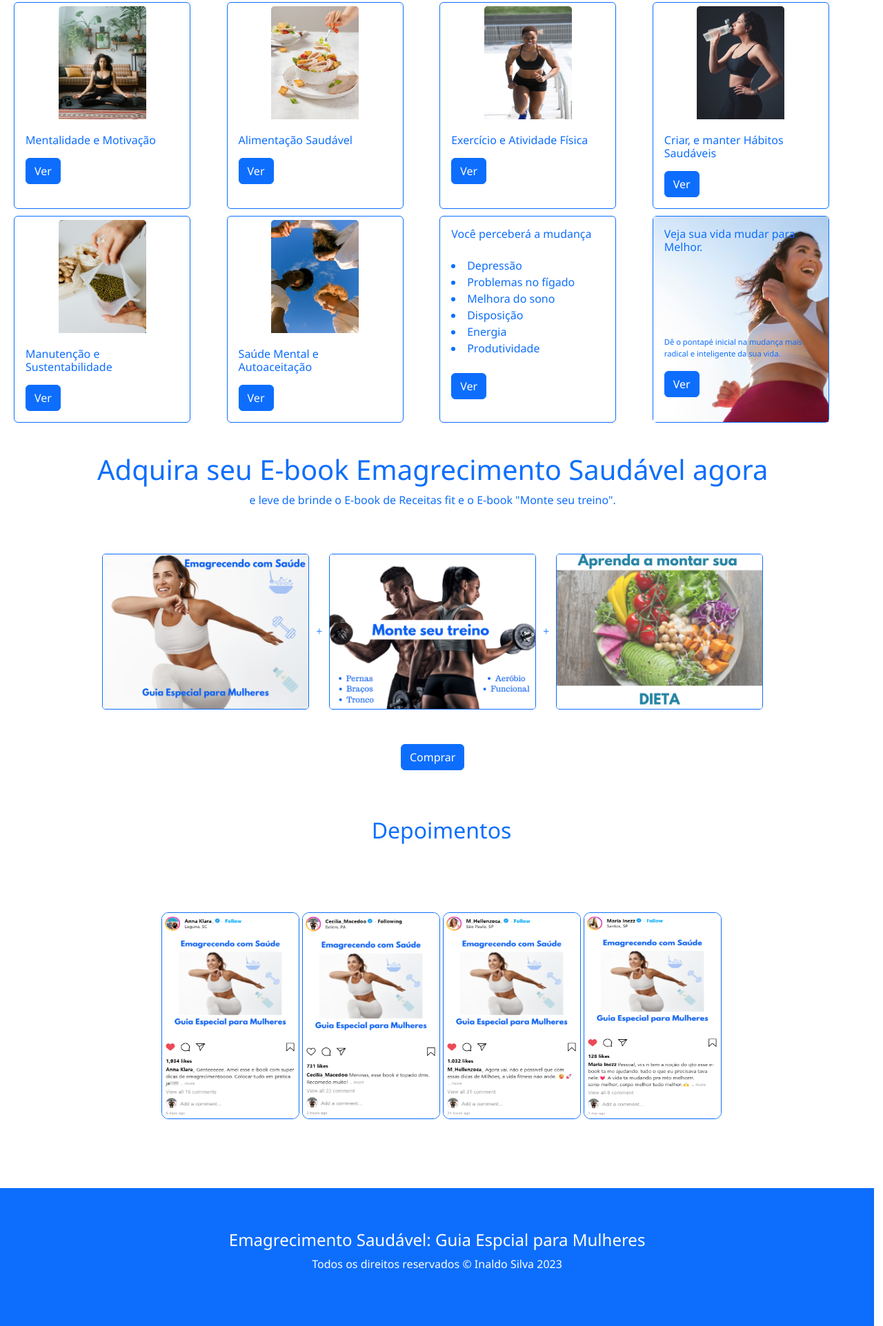
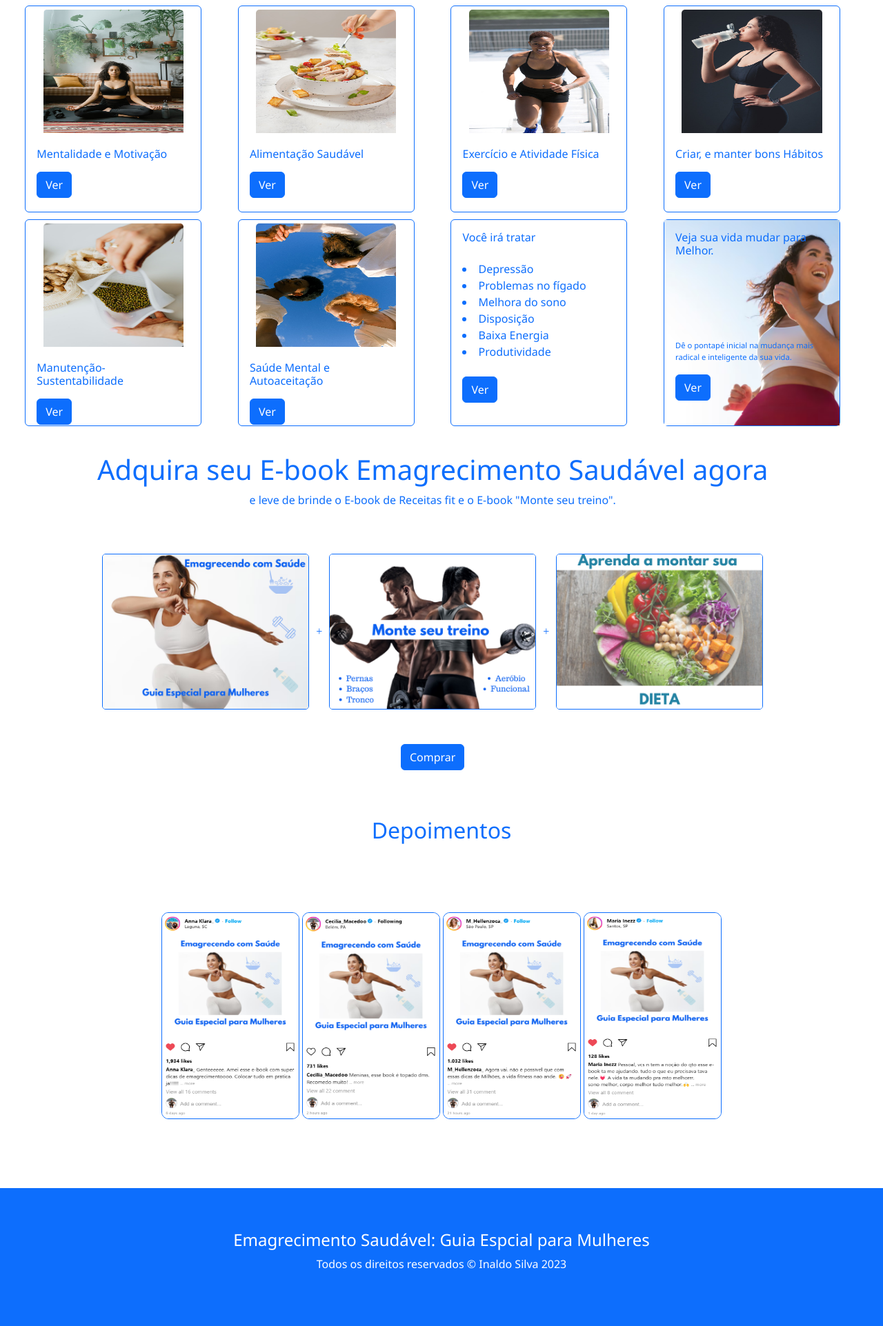
Before and after one commit to InaldoSilva/Landing-page-emagrecimento, a plain HTML site: page index.html in a window 1280 px wide. Shown: the part 1083-3006 px from the top of the page at 69% size. Drawn offline with nearby package versions, Linux system fonts and the light colour scheme.

Commit message:
cta adjust

```diff
--- a/assets/css/style.css
+++ b/assets/css/style.css
@@ -96,15 +96,15 @@
 
 .card {
     height: 300px;
-    margin: auto 0 10px 10px;
+    margin: 5px auto;
     border: solid 0.5px #0D6EFD;
     font-family: 'Segoe UI', Tahoma, Geneva, Verdana, sans-serif;
     color: #0D6EFD;
 }
 
 .card-img-top {
-    height: 55%;
-    width: 50%;
+    height: 60%;
+    width: 80%;
     margin: 5px auto;
 }
 
@@ -182,8 +182,7 @@
  /*footer*/
 
  .footer {
-    overflow: hidden;
-    width: 99vw;
+    width: 100%;
     display: flex;
     flex-direction: column;
     justify-content: center;
@@ -191,10 +190,10 @@
     background-color: #0D6EFD;
     color: white;
     height: 200px;
-    margin: 50px 0 0 0;
+    margin: 0 auto;
 }
 
-@media screen and (min-width:320px) and (max-width:765px) {
+@media screen and (min-width:320px) and (max-width:768px) {
     body {
         margin-left: 50px;
         overflow-x: hidden;
--- a/index.html
+++ b/index.html
@@ -117,7 +117,7 @@
             <div class="card" style="width: 16rem;">
                 <img class="card-img-top" src="./assets/img/card 4.jpg" alt="Imagem de capa do card">
                 <div class="card-body">
-                    <h5 class="card-title">Criar, e manter Hábitos Saudáveis</h5>
+                    <h5 class="card-title">Criar, e manter bons Hábitos</h5>
                     <p class="card-text"></p>
                     <a href="#" class="btn btn-primary">Ver</a>
                 </div>
@@ -126,7 +126,7 @@
             <div class="card" style="width: 16rem;">
                 <img class="card-img-top" src="./assets/img/card 5.jpg" alt="Imagem de capa do card">
                 <div class="card-body">
-                    <h5 class="card-title">Manutenção e Sustentabilidade</h5>
+                    <h5 class="card-title">Manutenção-Sustentabilidade</h5>
                     <p class="card-text"></p>
                     <a href="#" class="btn btn-primary">Ver</a>
                 </div>
@@ -143,12 +143,12 @@
             <!--card 7 - skills-->
             <div class="card" style="width: 16rem;">
                 <div class="card-body">
-                    <h5 class="card-title">Você perceberá a mudança</h5><br>
+                    <h5 class="card-title">Você irá tratar</h5><br>
                     <li>Depressão</li>
                     <li>Problemas no fígado</li>
                     <li>Melhora do sono</li>
                     <li>Disposição</li>
-                    <li>Energia</li>
+                    <li>Baixa Energia</li>
                     <li>Produtividade</li><br>
                     <a href="#" class="btn btn-primary">Ver</a>
                 </div>
@@ -175,7 +175,7 @@
             <img src="./assets/img/book 3.png" alt="book 3" width="300px">
         </div>
         <div class="cta-btn">
-            <button type="button" class="btn btn-primary">Comprar</button>
+            <a href="#" class="btn btn-primary">Comprar</a>
         </div><br><br>
     </div>
     <h2 class="depoimentos-title" id="depoimentos">Depoimentos</h2>
@@ -188,9 +188,11 @@
         </div>
     </div>
     <div>
-    <footer class="footer">
-        <h4>Emagrecimento Saudável: Guia Espcial para Mulheres</h4>
-        <p>Todos os direitos reservados &copy; Inaldo Silva 2023</p>
+    <footer>
+        <div class="footer">
+            <h4>Emagrecimento Saudável: Guia Espcial para Mulheres</h4>
+            <p>Todos os direitos reservados &copy; Inaldo Silva 2023</p>
+        </div>
     </footer>
     </div>
 </body>
```
